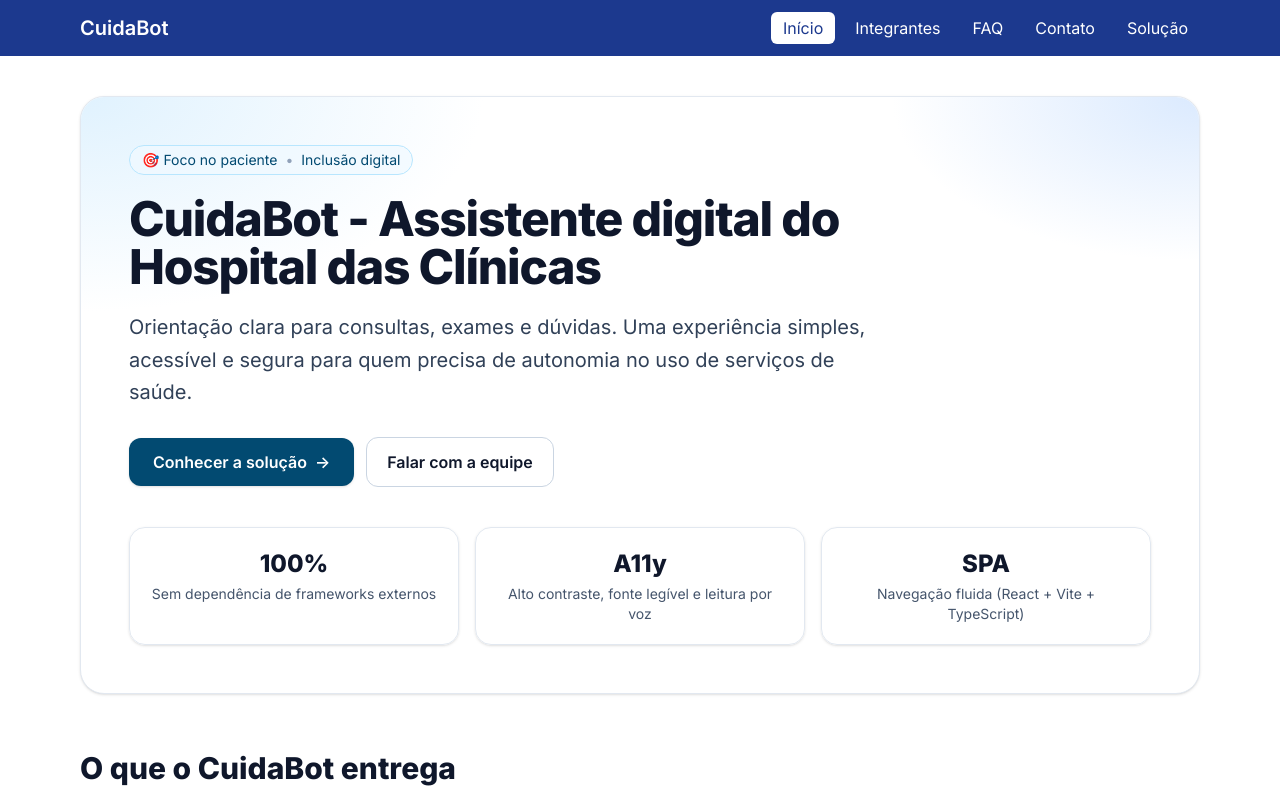
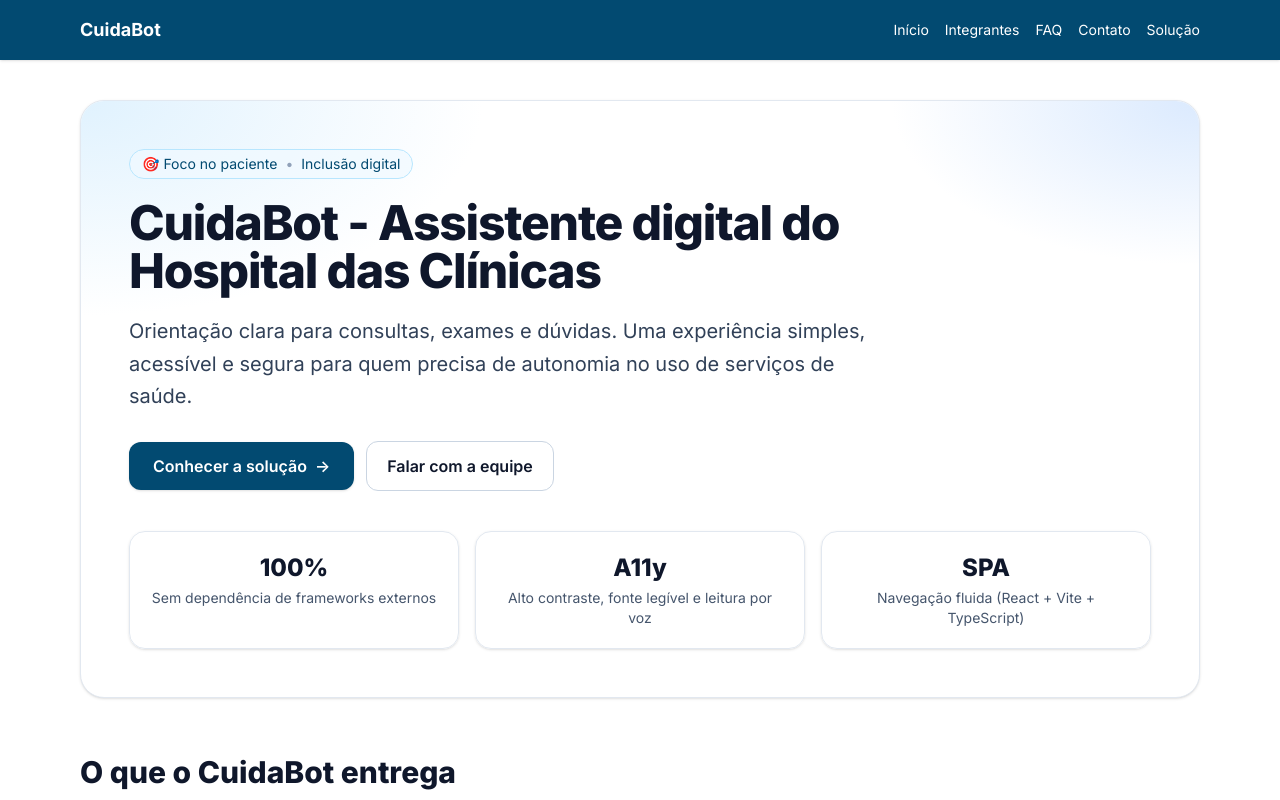
Before and after one commit to cuidaBot-equipe/cuidabot-sprint03, a React (Vite) app: page / in a window 1280 px wide. Shown: the top 800 px of the page. Built offline with nearby package versions, Linux system fonts and the light colour scheme.

Commit message:
correção

```diff
--- a/src/App.tsx
+++ b/src/App.tsx
@@ -1,11 +1,16 @@
+import { useEffect } from "react";
 import { Outlet } from "react-router-dom";
 import Header from "./components/Header";
 
 export default function App() {
+  useEffect(() => {
+    console.log("Aplicação inicializada!");
+  }, []);
+
   return (
     <div className="min-h-dvh flex flex-col">
-      <Header />
-      <main id="conteudo" className="flex-1">
+      <Header title="CuidaBot" />
+      <main id="conteudo" className="flex-1 px-4 md:px-10">
         <Outlet />
       </main>
       <footer className="mt-12 border-t bg-sky-900 text-white">
--- /dev/null
+++ b/src/components/BotaoPrimario.tsx
@@ -0,0 +1,15 @@
+interface BotaoPrimarioProps {
+  texto: string;
+  onClick: () => void;
+}
+
+export default function BotaoPrimario({ texto, onClick }: BotaoPrimarioProps) {
+  return (
+    <button
+      onClick={onClick}
+      className="inline-flex items-center gap-2 rounded-xl bg-sky-900 px-6 py-3 text-white font-semibold shadow hover:bg-sky-800 focus-visible:outline-none focus-visible:ring-2 focus-visible:ring-sky-700"
+    >
+      {texto} <span aria-hidden>→</span>
+    </button>
+  );
+}
--- a/src/components/Header.tsx
+++ b/src/components/Header.tsx
@@ -1,21 +1,23 @@
-import { NavLink } from "react-router-dom";
+import { Link } from "react-router-dom";
 
-export default function Header() {
-  const linkCls =
-    "px-3 py-1 rounded-md hover:bg-blue-100 transition-colors aria-[current=page]:bg-white aria-[current=page]:text-blue-900";
+interface HeaderProps {
+  title: string;
+}
 
+export default function Header({ title }: HeaderProps) {
   return (
-    <header className="bg-blue-900 text-white">
-      <nav className="mx-auto max-w-6xl px-4 h-14 flex items-center justify-between">
-        <span className="font-semibold text-xl">CuidaBot</span>
-        <div className="flex gap-2">
-          <NavLink to="/" className={linkCls} end>Início</NavLink>
-          <NavLink to="/integrantes" className={linkCls}>Integrantes</NavLink>
-          <NavLink to="/faq" className={linkCls}>FAQ</NavLink>
-          <NavLink to="/contato" className={linkCls}>Contato</NavLink>
-          <NavLink to="/solucao" className={linkCls}>Solução</NavLink>
-        </div>
-      </nav>
+    <header className="bg-sky-900 py-4 text-white shadow">
+      <div className="mx-auto max-w-6xl px-4 flex justify-between items-center">
+        <h1 className="text-lg font-bold">{title}</h1>
+<nav className="flex gap-4 text-sm font-medium">
+  <Link to="/" className="hover:underline">Início</Link>
+  <Link to="/integrantes" className="hover:underline">Integrantes</Link>
+  <Link to="/faq" className="hover:underline">FAQ</Link>
+  <Link to="/contato" className="hover:underline">Contato</Link>
+  <Link to="/solucao" className="hover:underline">Solução</Link>
+</nav>
+
+      </div>
     </header>
   );
 }
--- a/src/pages/Home.tsx
+++ b/src/pages/Home.tsx
@@ -1,6 +1,9 @@
-import { Link } from "react-router-dom";
+import { Link, useNavigate } from "react-router-dom";
+import BotaoPrimario from "../components/BotaoPrimario";
 
 export default function Home() {
+  const navigate = useNavigate();
+
   return (
     <main className="mx-auto max-w-6xl px-4 py-10 space-y-14">
       <section className="relative overflow-hidden rounded-3xl border border-slate-200 bg-white shadow-sm">
@@ -23,12 +26,9 @@ export default function Home() {
             </p>
 
             <div className="flex flex-wrap items-center gap-3 pt-2">
-              <Link
-                to="/solucao"
-                className="inline-flex items-center gap-2 rounded-xl bg-sky-900 px-6 py-3 text-white font-semibold shadow hover:bg-sky-800 focus-visible:outline-none focus-visible:ring-2 focus-visible:ring-sky-700"
-              >
-                Conhecer a solução <span aria-hidden>→</span>
-              </Link>
+              {/* ✅ Botão com navegação programática via componente */}
+              <BotaoPrimario texto="Conhecer a solução" onClick={() => navigate("/solucao")} />
+
               <Link
                 to="/contato"
                 className="inline-flex items-center gap-2 rounded-xl border border-slate-300 bg-white px-5 py-3 font-semibold text-slate-900 hover:bg-slate-50"
```
